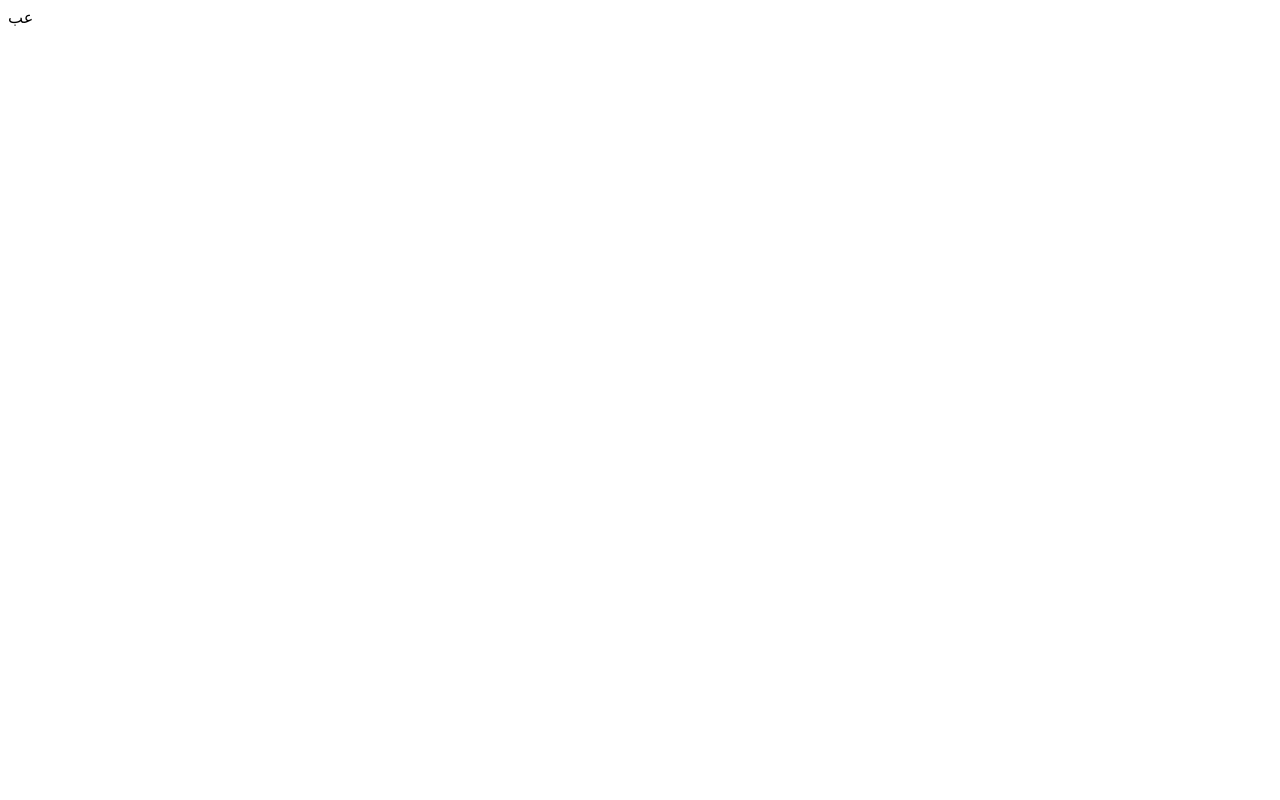
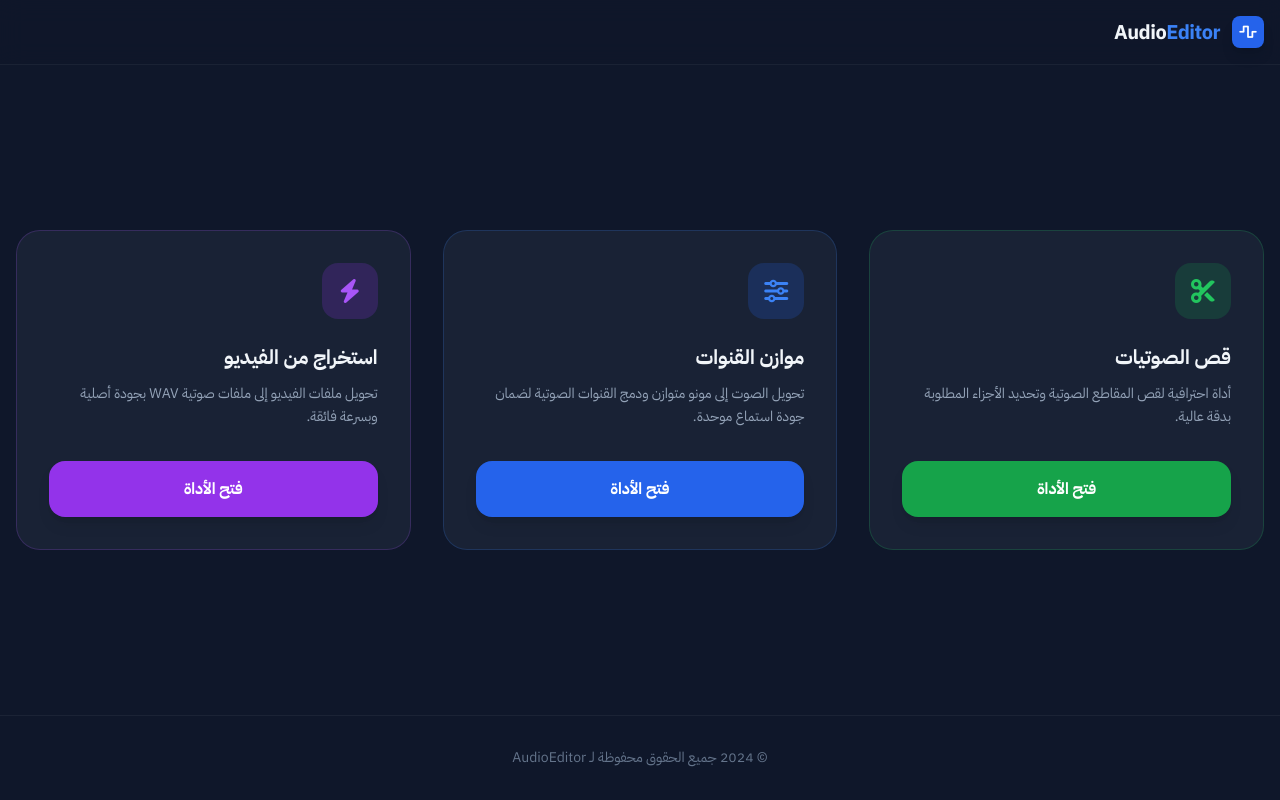
Before and after one commit to bidjadraft/AudioEditor, a plain HTML site: page index.html in a window 1280 px wide. Drawn offline with nearby package versions, Linux system fonts and the light colour scheme.

Commit message:
Update index.html

```diff
--- a/index.html
+++ b/index.html
@@ -1 +1,59 @@
-عب
+
+<!DOCTYPE html>
+<html lang="ar" dir="rtl">
+<head>
+    <meta charset="UTF-8">
+    <meta name="viewport" content="width=device-width, initial-scale=1.0">
+    <title>AudioEditor | بوابة أدوات الصوت</title>
+    <script src="https://cdn.tailwindcss.com"></script>
+    <link rel="stylesheet" href="https://cdnjs.cloudflare.com/ajax/libs/font-awesome/6.0.0/css/all.min.css">
+    <style>
+        @import url('https://fonts.googleapis.com/css2?family=IBM+Plex+Sans+Arabic:wght@300;400;500;600;700&display=swap');
+        :root { --bg: #0f172a; }
+        body { font-family: 'IBM Plex Sans Arabic', sans-serif; background-color: var(--bg); color: #f1f5f9; }
+        .glass-panel { background: rgba(30, 41, 59, 0.7); backdrop-filter: blur(12px); border: 1px solid rgba(255, 255, 255, 0.05); transition: all 0.3s ease; }
+        .glass-panel:hover { transform: translateY(-5px); border-color: rgba(255, 255, 255, 0.1); }
+    </style>
+</head>
+<body class="min-h-screen flex flex-col">
+    <nav class="sticky top-0 z-50 bg-slate-900/80 backdrop-blur-md border-b border-white/5">
+        <div class="max-w-7xl mx-auto px-4 h-16 flex items-center justify-between">
+            <div class="flex items-center gap-3">
+                <div class="w-8 h-8 bg-blue-600 rounded-lg flex items-center justify-center shadow-lg">
+                    <i class="fas fa-wave-square text-white text-sm"></i>
+                </div>
+                <span class="text-xl font-bold tracking-tight">Audio<span class="text-blue-500">Editor</span></span>
+            </div>
+        </div>
+    </nav>
+
+    <main class="flex-grow max-w-7xl w-full mx-auto px-4 py-12 flex flex-col justify-center">
+        <div class="grid grid-cols-1 md:grid-cols-2 lg:grid-cols-3 gap-8 text-right">
+            <div class="glass-panel p-8 rounded-3xl border border-green-500/20">
+                <div class="w-14 h-14 bg-green-600/20 rounded-2xl flex items-center justify-center mb-6"><i class="fas fa-cut text-2xl text-green-500"></i></div>
+                <h3 class="text-xl font-bold mb-3">قص الصوتيات</h3>
+                <p class="text-slate-400 text-sm mb-8 leading-relaxed">أداة احترافية لقص المقاطع الصوتية وتحديد الأجزاء المطلوبة بدقة عالية.</p>
+                <a href="https://bidjadraft.github.io/AudioEditor/Cut" target="_blank" class="block w-full py-4 bg-green-600 hover:bg-green-500 text-white text-center rounded-2xl font-bold shadow-lg transition-colors">فتح الأداة</a>
+            </div>
+
+            <div class="glass-panel p-8 rounded-3xl border border-blue-500/20">
+                <div class="w-14 h-14 bg-blue-600/20 rounded-2xl flex items-center justify-center mb-6"><i class="fas fa-sliders-h text-2xl text-blue-500"></i></div>
+                <h3 class="text-xl font-bold mb-3">موازن القنوات</h3>
+                <p class="text-slate-400 text-sm mb-8 leading-relaxed">تحويل الصوت إلى مونو متوازن ودمج القنوات الصوتية لضمان جودة استماع موحدة.</p>
+                <a href="https://bidjadraft.github.io/AudioEditor/Mono" target="_blank" class="block w-full py-4 bg-blue-600 hover:bg-blue-500 text-white text-center rounded-2xl font-bold shadow-lg transition-colors">فتح الأداة</a>
+            </div>
+
+            <div class="glass-panel p-8 rounded-3xl border border-purple-500/20">
+                <div class="w-14 h-14 bg-purple-600/20 rounded-2xl flex items-center justify-center mb-6"><i class="fas fa-bolt text-2xl text-purple-500"></i></div>
+                <h3 class="text-xl font-bold mb-3">استخراج من الفيديو</h3>
+                <p class="text-slate-400 text-sm mb-8 leading-relaxed">تحويل ملفات الفيديو إلى ملفات صوتية WAV بجودة أصلية وبسرعة فائقة.</p>
+                <a href="https://bidjadraft.github.io/AudioEditor/Extract" target="_blank" class="block w-full py-4 bg-purple-600 hover:bg-purple-500 text-white text-center rounded-2xl font-bold shadow-lg transition-colors">فتح الأداة</a>
+            </div>
+        </div>
+    </main>
+
+    <footer class="py-8 text-center text-slate-500 text-sm border-t border-white/5">
+        <p>© 2024 جميع الحقوق محفوظة لـ AudioEditor</p>
+    </footer>
+</body>
+</html>
```
